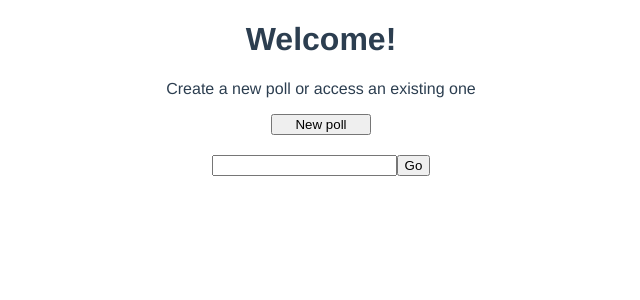
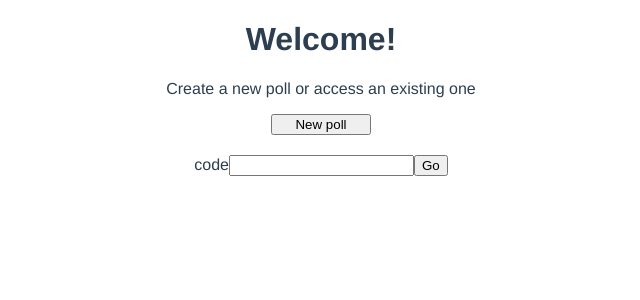
Before and after one commit to HOLINHED/poll-creator, a Vue app in the folder frontend/: page / in a window 1280 px wide. Shown: the top 300 px of the page, without its empty margins (319-959 px from the left). Built offline with nearby package versions, Linux system fonts and the light colour scheme.

Commit message:
added label

```diff
--- a/frontend/src/views/Home.vue
+++ b/frontend/src/views/Home.vue
@@ -5,6 +5,7 @@
     <div class="container">
       <button id="new">New poll</button>
       <form class="existing">
+        <label for="code">code</label>
         <input type="text" name="code" id="code">
         <button id="existing">Go</button>
       </form>
```
